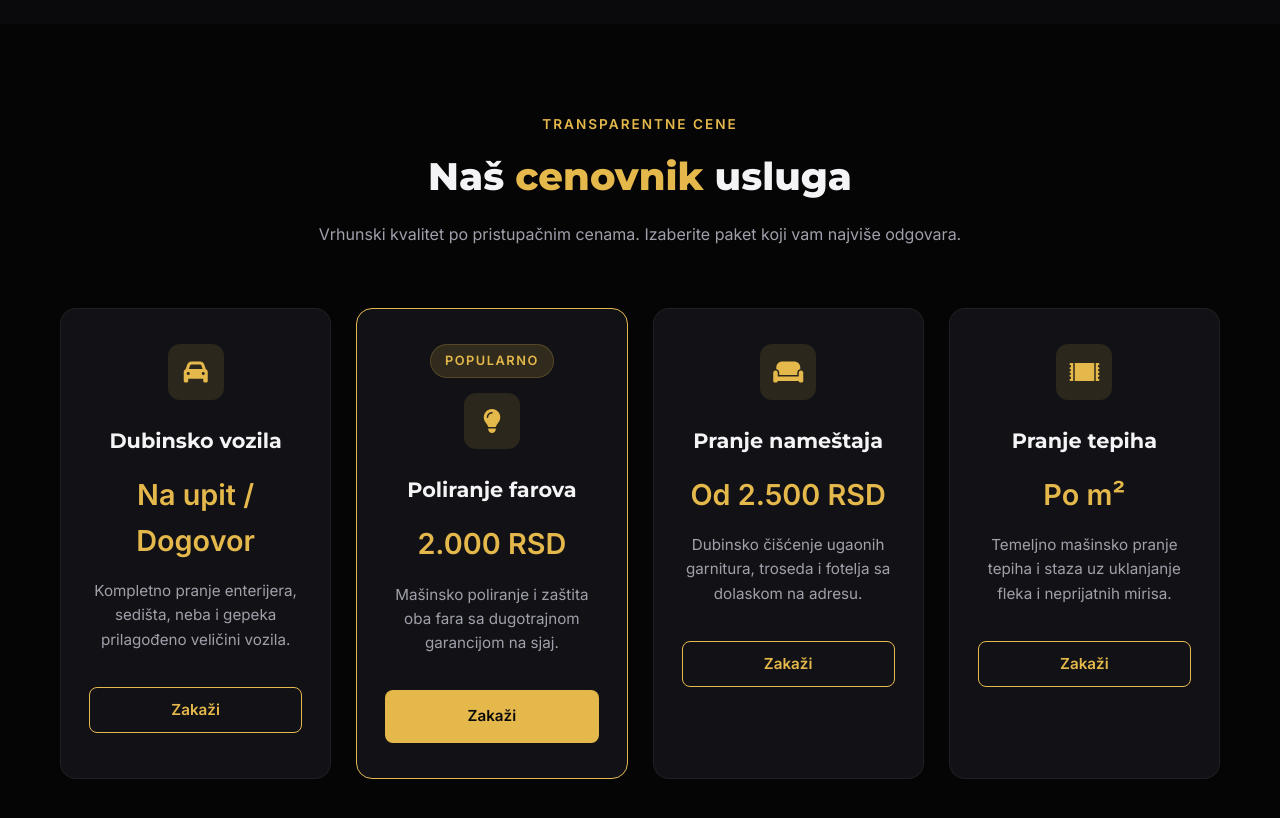
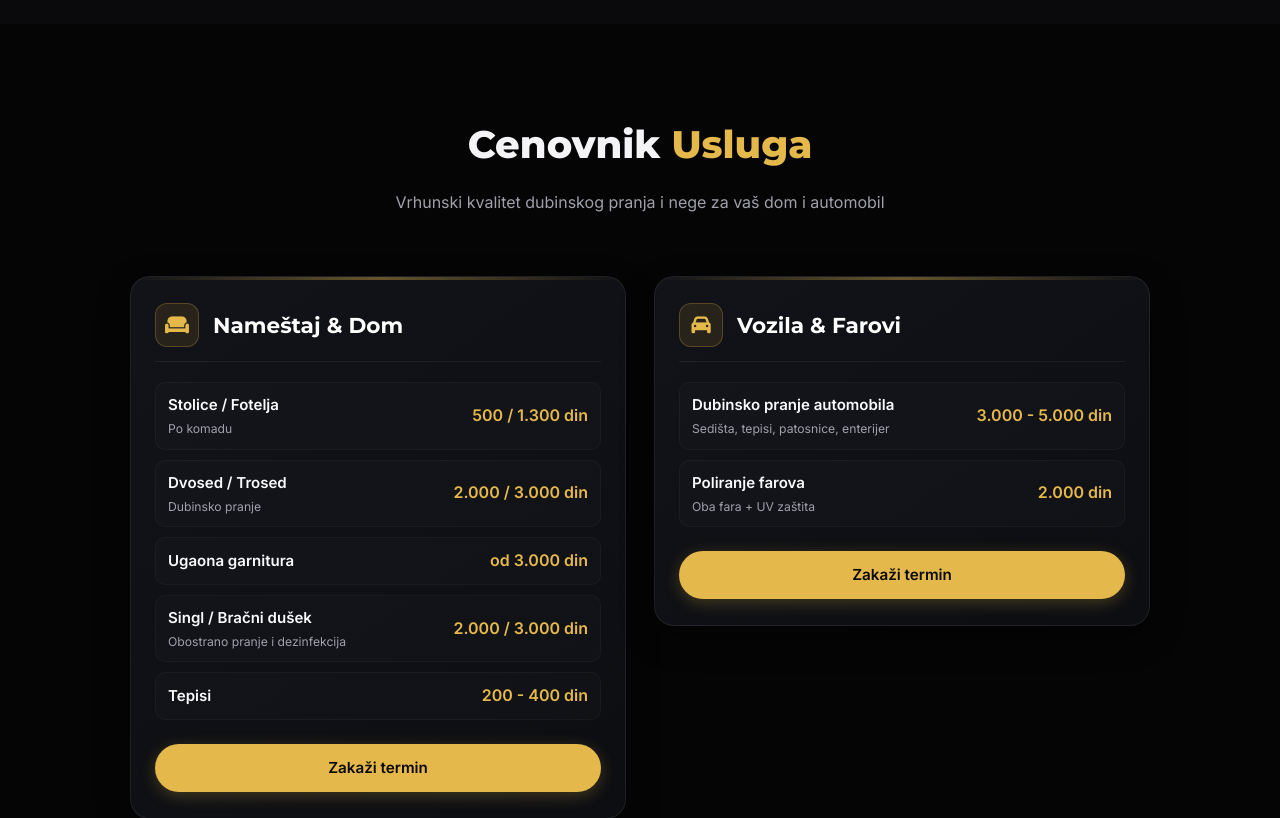
Before and after one commit to Nikola862/car-detailing-mld, a plain HTML site: page index.html in a window 1280 px wide. Shown: the part 1700-2518 px from the top of the page. Drawn offline with Linux system fonts and the light colour scheme.

Commit message:
Uredjen cenovnik i sklonjeni okviri sa cena

```diff
--- a/index.html
+++ b/index.html
@@ -151,60 +151,82 @@
     <section id="cenovnik" class="pricing-section section-padding bg-darker">
         <div class="container">
             <div class="section-header">
-                <span class="subtitle">TRANSPARENTNE CENE</span>
-                <h2>Naš <span class="gold-text">cenovnik</span> usluga</h2>
-                <p>Vrhunski kvalitet po pristupačnim cenama. Izaberite paket koji vam najviše odgovara.</p>
+                <h2>Cenovnik <span class="gold-text">Usluga</span></h2>
+                <p>Vrhunski kvalitet dubinskog pranja i nege za vaš dom i automobil</p>
             </div>
 
-            <div class="services-grid">
-                <!-- Cena 1 -->
-                <div class="service-card" style="text-align: center;">
-                    <div class="icon-box" style="margin: 0 auto 24px;">
-                        <i class="fas fa-car"></i>
+            <div class="washpoint-style-grid">
+                <!-- Leva kartica: Nameštaj & Dom -->
+                <div class="wp-pricing-card">
+                    <div class="wp-card-header">
+                        <div class="icon-wrap"><i class="fas fa-couch"></i></div>
+                        <h3>Nameštaj & Dom</h3>
                     </div>
-                    <h3>Dubinsko vozila</h3>
-                    <div class="gold-text" style="font-size: 1.8rem; font-weight: 800; margin: 15px 0;">Na upit /
-                        Dogovor</div>
-                    <p>Kompletno pranje enterijera, sedišta, neba i gepeka prilagođeno veličini vozila.</p>
-                    <a href="#zakazivanje" class="btn btn-gold-outline"
-                        style="margin-top: 15px; width: 100%;">Zakaži</a>
+
+                    <div class="wp-price-items">
+                        <div class="wp-price-row">
+                            <div class="item-details">
+                                <span class="wp-item-name">Stolice / Fotelja</span>
+                                <span class="wp-item-desc">Po komadu</span>
+                            </div>
+                            <span class="wp-item-price">500 / 1.300 din</span>
+                        </div>
+                        <div class="wp-price-row">
+                            <div class="item-details">
+                                <span class="wp-item-name">Dvosed / Trosed</span>
+                                <span class="wp-item-desc">Dubinsko pranje</span>
+                            </div>
+                            <span class="wp-item-price">2.000 / 3.000 din</span>
+                        </div>
+                        <div class="wp-price-row">
+                            <div class="item-details">
+                                <span class="wp-item-name">Ugaona garnitura</span>
+                            </div>
+                            <span class="wp-item-price">od 3.000 din</span>
+                        </div>
+                        <div class="wp-price-row">
+                            <div class="item-details">
+                                <span class="wp-item-name">Singl / Bračni dušek</span>
+                                <span class="wp-item-desc">Obostrano pranje i dezinfekcija</span>
+                            </div>
+                            <span class="wp-item-price">2.000 / 3.000 din</span>
+                        </div>
+                        <div class="wp-price-row">
+                            <div class="item-details">
+                                <span class="wp-item-name">Tepisi</span>
+                            </div>
+                            <span class="wp-item-price">200 - 400 din</span>
+                        </div>
+                    </div>
+
+                    <a href="#zakazivanje" class="btn btn-gold wp-card-btn">Zakaži termin</a>
                 </div>
 
-                <!-- Cena 2 -->
-                <div class="service-card" style="text-align: center; border-color: var(--gold);">
-                    <div class="badge" style="margin-bottom: 15px;">POPULARNO</div>
-                    <div class="icon-box" style="margin: 0 auto 24px;">
-                        <i class="fas fa-lightbulb"></i>
+                <!-- Desna kartica: Vozila & Farovi -->
+                <div class="wp-pricing-card featured-wp-card">
+                    <div class="wp-card-header">
+                        <div class="icon-wrap"><i class="fas fa-car"></i></div>
+                        <h3>Vozila & Farovi</h3>
                     </div>
-                    <h3>Poliranje farova</h3>
-                    <div class="gold-text" style="font-size: 1.8rem; font-weight: 800; margin: 15px 0;">2.000 RSD</div>
-                    <p>Mašinsko poliranje i zaštita oba fara sa dugotrajnom garancijom na sjaj.</p>
-                    <a href="#zakazivanje" class="btn btn-gold" style="margin-top: 15px; width: 100%;">Zakaži</a>
-                </div>
 
-                <!-- Cena 3 -->
-                <div class="service-card" style="text-align: center;">
-                    <div class="icon-box" style="margin: 0 auto 24px;">
-                        <i class="fas fa-couch"></i>
+                    <div class="wp-price-items">
+                        <div class="wp-price-row">
+                            <div class="item-details">
+                                <span class="wp-item-name">Dubinsko pranje automobila</span>
+                                <span class="wp-item-desc">Sedišta, tepisi, patosnice, enterijer</span>
+                            </div>
+                            <span class="wp-item-price">3.000 - 5.000 din</span>
+                        </div>
+                        <div class="wp-price-row">
+                            <div class="item-details">
+                                <span class="wp-item-name">Poliranje farova</span>
+                                <span class="wp-item-desc">Oba fara + UV zaštita</span>
+                            </div>
+                            <span class="wp-item-price">2.000 din</span>
+                        </div>
                     </div>
-                    <h3>Pranje nameštaja</h3>
-                    <div class="gold-text" style="font-size: 1.8rem; font-weight: 800; margin: 15px 0;">Od 2.500 RSD
-                    </div>
-                    <p>Dubinsko čišćenje ugaonih garnitura, troseda i fotelja sa dolaskom na adresu.</p>
-                    <a href="#zakazivanje" class="btn btn-gold-outline"
-                        style="margin-top: 15px; width: 100%;">Zakaži</a>
-                </div>
 
-                <!-- Cena 4 -->
-                <div class="service-card" style="text-align: center;">
-                    <div class="icon-box" style="margin: 0 auto 24px;">
-                        <i class="fas fa-rug"></i>
-                    </div>
-                    <h3>Pranje tepiha</h3>
-                    <div class="gold-text" style="font-size: 1.8rem; font-weight: 800; margin: 15px 0;">Po m²</div>
-                    <p>Temeljno mašinsko pranje tepiha i staza uz uklanjanje fleka i neprijatnih mirisa.</p>
-                    <a href="#zakazivanje" class="btn btn-gold-outline"
-                        style="margin-top: 15px; width: 100%;">Zakaži</a>
+                    <a href="#zakazivanje" class="btn btn-gold wp-card-btn">Zakaži termin</a>
                 </div>
             </div>
         </div>
--- a/style.css
+++ b/style.css
@@ -1017,3 +1017,159 @@ h4,
         justify-content: flex-start;
     }
 }
+
+/* =========================================
+   KOMPAKTAN I ČIST CENOVNIK (Bez okvira oko cena)
+========================================= */
+.washpoint-style-grid {
+    display: grid;
+    grid-template-columns: repeat(2, 1fr);
+    gap: 28px;
+    max-width: 1020px;
+    margin: 0 auto;
+    align-items: start;
+    /* Svaka kartica ima svoju prirodnu visinu, bez praznog prostora */
+}
+
+.wp-pricing-card {
+    background: linear-gradient(145deg, #121318 0%, #0d0e12 100%);
+    border: 1px solid rgba(255, 255, 255, 0.07);
+    border-radius: 20px;
+    padding: 26px 24px;
+    display: flex;
+    flex-direction: column;
+    box-shadow: 0 12px 32px rgba(0, 0, 0, 0.45);
+    position: relative;
+    overflow: hidden;
+    transition: transform 0.3s ease, border-color 0.3s ease;
+}
+
+.wp-pricing-card::before {
+    content: '';
+    position: absolute;
+    top: 0;
+    left: 0;
+    width: 100%;
+    height: 3px;
+    background: linear-gradient(90deg, transparent, var(--gold), transparent);
+    opacity: 0.4;
+    transition: opacity 0.3s ease;
+}
+
+.wp-pricing-card:hover {
+    transform: translateY(-4px);
+    border-color: rgba(229, 184, 75, 0.4);
+}
+
+.wp-pricing-card:hover::before {
+    opacity: 1;
+}
+
+.wp-card-header {
+    display: flex;
+    align-items: center;
+    gap: 14px;
+    margin-bottom: 20px;
+    padding-bottom: 14px;
+    border-bottom: 1px solid rgba(255, 255, 255, 0.06);
+}
+
+.wp-card-header .icon-wrap {
+    width: 44px;
+    height: 44px;
+    background: rgba(229, 184, 75, 0.1);
+    border: 1px solid rgba(229, 184, 75, 0.25);
+    border-radius: 12px;
+    display: flex;
+    align-items: center;
+    justify-content: center;
+    flex-shrink: 0;
+}
+
+.wp-card-header .icon-wrap i {
+    font-size: 1.2rem;
+    color: var(--gold);
+}
+
+.wp-card-header h3 {
+    font-size: 1.35rem;
+    font-weight: 700;
+    color: #ffffff;
+    margin: 0;
+}
+
+.wp-price-items {
+    display: flex;
+    flex-direction: column;
+    gap: 10px;
+    margin-bottom: 24px;
+}
+
+.wp-price-row {
+    display: flex;
+    justify-content: space-between;
+    align-items: center;
+    gap: 14px;
+    padding: 10px 12px;
+    background: rgba(255, 255, 255, 0.015);
+    border: 1px solid rgba(255, 255, 255, 0.03);
+    border-radius: 10px;
+    transition: background 0.2s ease, border-color 0.2s ease;
+}
+
+.wp-price-row:hover {
+    background: rgba(229, 184, 75, 0.03);
+    border-color: rgba(229, 184, 75, 0.12);
+}
+
+.item-details {
+    display: flex;
+    flex-direction: column;
+}
+
+.wp-item-name {
+    color: #f8fafc;
+    font-size: 0.94rem;
+    font-weight: 600;
+}
+
+.wp-item-desc {
+    color: var(--text-muted);
+    font-size: 0.76rem;
+    margin-top: 2px;
+}
+
+/* Čist zlatni tekst bez okvira i pozadine */
+.wp-item-price {
+    color: var(--gold);
+    font-size: 1rem;
+    font-weight: 700;
+    white-space: nowrap;
+}
+
+.wp-card-btn {
+    width: 100%;
+    text-align: center;
+    padding: 12px 20px;
+    border-radius: 50px;
+    font-size: 0.95rem;
+    font-weight: 700;
+    box-shadow: 0 4px 16px rgba(229, 184, 75, 0.25);
+    transition: all 0.3s ease;
+}
+
+.wp-card-btn:hover {
+    transform: translateY(-2px);
+    box-shadow: 0 6px 22px rgba(229, 184, 75, 0.4);
+}
+
+@media (max-width: 900px) {
+    .washpoint-style-grid {
+        grid-template-columns: 1fr;
+        gap: 20px;
+    }
+
+    .wp-pricing-card {
+        padding: 22px 18px;
+    }
+}
```
